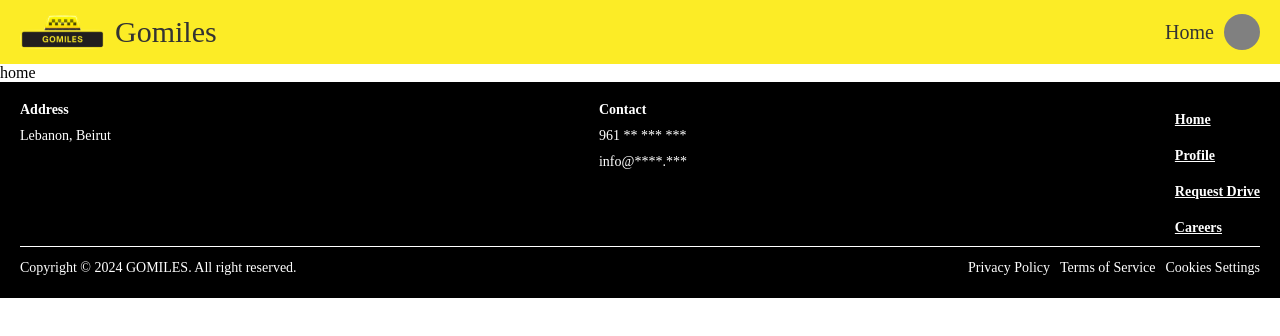
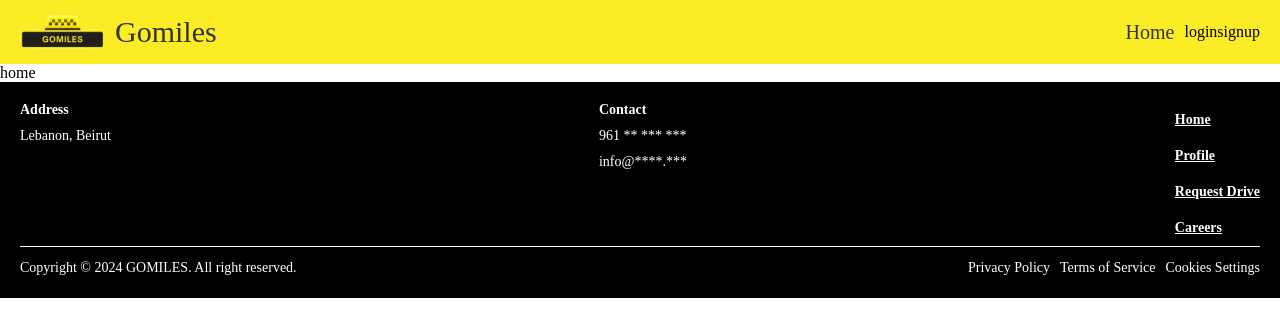
Before and after one commit to Ali-H-Hassan/TaxiApp, a React (Vite) app in the folder frontend/: page / in a window 1280 px wide. Shown: the top 336 px of the page. Built offline with nearby package versions, Linux system fonts and the light colour scheme.

Commit message:
[core]: update header on user state change

```diff
--- a/frontend/src/components/header/index.jsx
+++ b/frontend/src/components/header/index.jsx
@@ -1,7 +1,17 @@
 import { Link } from 'react-router-dom'
 import './index.css'
+import store from '../../provider/store'
+import { useEffect, useState } from 'react'
 
 export default function index() {
+  const [user, setUser] = useState(null)
+
+  useEffect(() => {
+    const userStore = store.getState()
+
+    setUser(userStore?.user?.user)
+  }, [user])
+
   return (
     <header className="header">
       <Link to={'/'} className="header-logo">
@@ -14,7 +24,15 @@ export default function index() {
         <Link to={'/'} className="header-nav-link hide">
           Home
         </Link>
-        <Link to={'/'} className="header-nav-link header-nav-link-profile"></Link>
+
+        {user ? (
+          <Link to={'/'} className="header-nav-link header-nav-link-profile"></Link>
+        ) : (
+          <>
+            <>login</>
+            <>signup</>
+          </>
+        )}
       </nav>
     </header>
   )
--- a/frontend/src/provider/store.js
+++ b/frontend/src/provider/store.js
@@ -4,7 +4,7 @@ import UserReducer from './userSlice'
 
 const store = configureStore({
   reducer: {
-    selfUser: UserReducer
+    user: UserReducer
   }
 })
 
```
